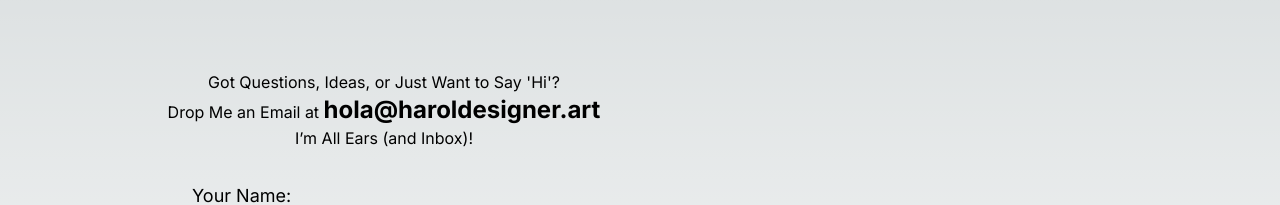
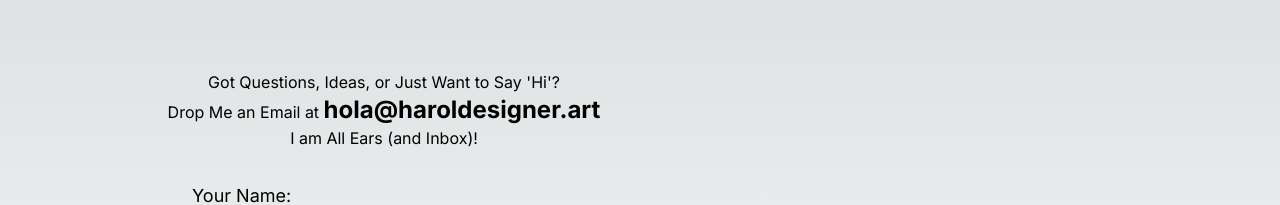
Before and after one commit to curiousmockingbird/my_graphic_design_portfolio, a Next.js app: page /contact in a window 1280 px wide. Shown: the part 152-357 px from the top of the page. Built offline with nearby package versions, Linux system fonts and the light colour scheme.

Commit message:
Deleted ' in contact page.

```diff
--- a/src/app/contact/page.tsx
+++ b/src/app/contact/page.tsx
@@ -59,7 +59,7 @@ const About = () => {
                         </div>
                     </div> */}
                     <div className="flex flex-col justify-center items-center">
-                        <h4 className="mb-4 text-center">Got Questions, Ideas, or Just Want to Say 'Hi'?<br/> Drop Me an Email at <span className='font-bold text-2xl '>hola@haroldesigner.art</span><br/> I’m All Ears (and Inbox)!</h4>
+                        <h4 className="mb-4 text-center">Got Questions, Ideas, or Just Want to Say 'Hi'?<br/> Drop Me an Email at <span className='font-bold text-2xl '>hola@haroldesigner.art</span><br/> I am All Ears (and Inbox)!</h4>
                         <form onSubmit={handleSubmit(onSubmit)} className="space-y-4 w-3/4">
                             <div>
                             </div>
```
